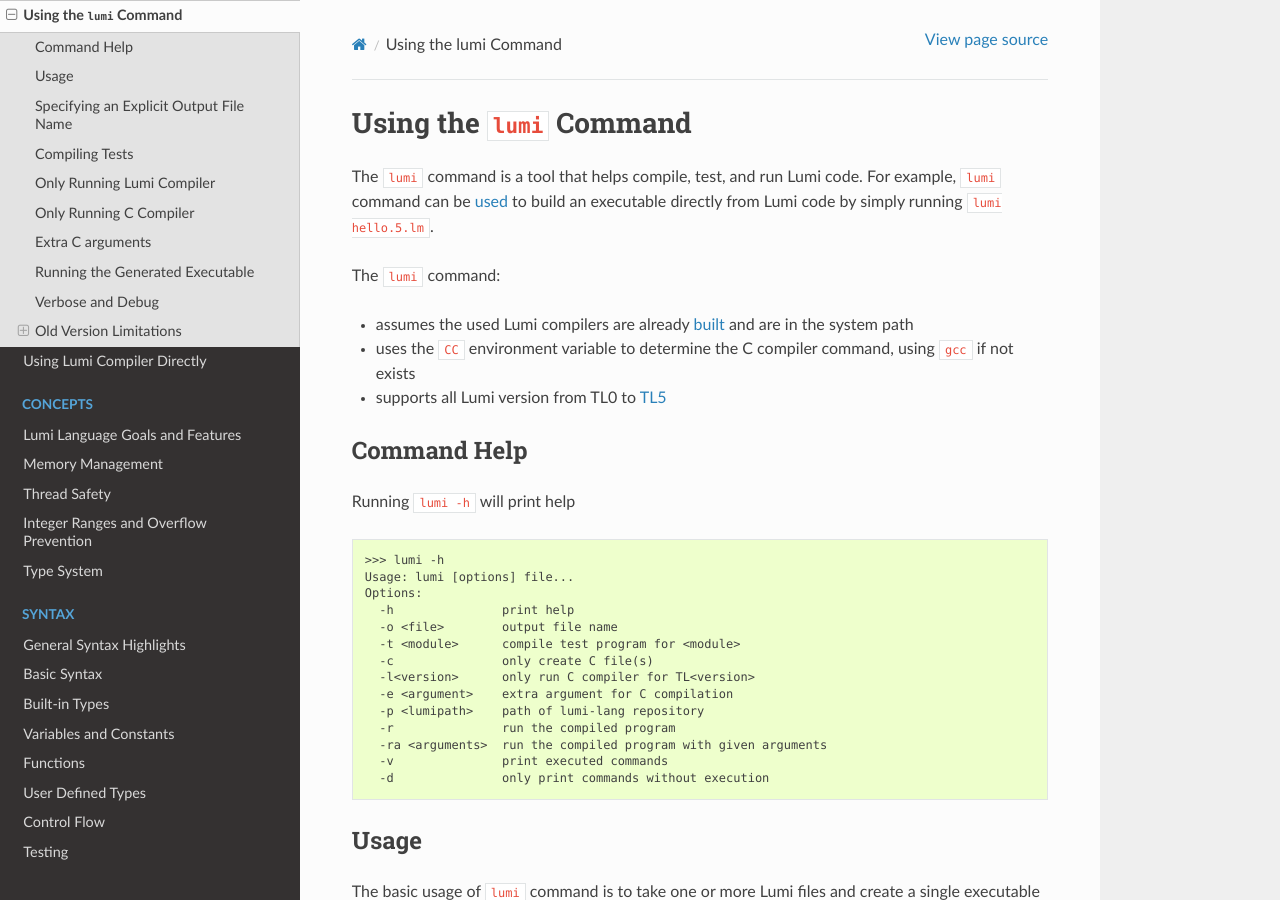
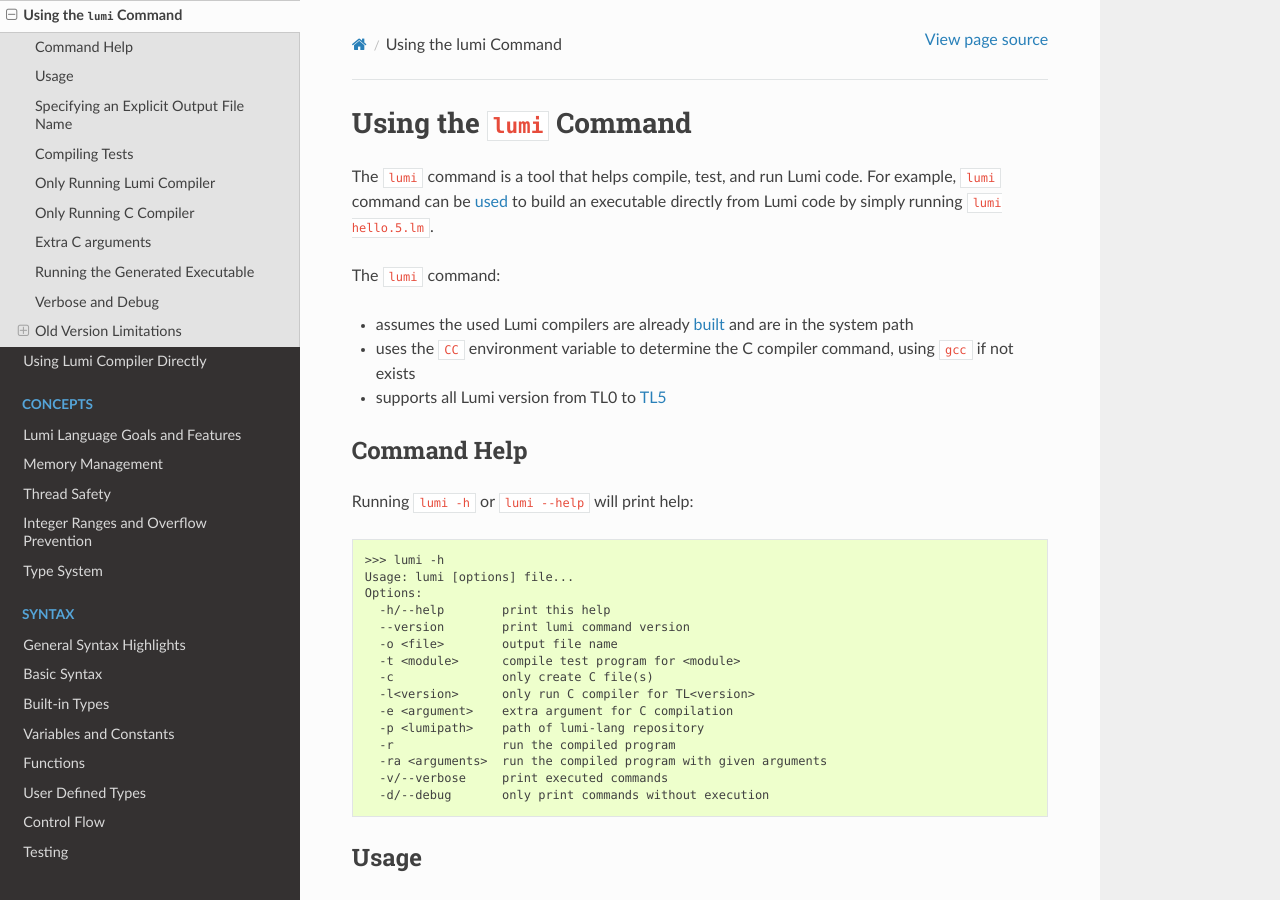
Before and after one commit to meircif/lumi-lang, a Sphinx documentation site: the page built from docs/lumi-command.rst, in a window 1280 px wide and 900 px high. Built offline with Sphinx 7.4.7 and the Read the Docs theme 2.0.0, drawn with Linux system fonts in a browser that asks for light colours; some of the changed text lies outside the part shown.

Commit message:
Update lumi command docs

```diff
--- a/docs/lumi-command.rst
+++ b/docs/lumi-command.rst
@@ -21,14 +21,15 @@ The ``lumi`` command:
 
 Command Help
 ------------
-Running ``lumi -h`` will print help
+Running ``lumi -h`` or ``lumi --help`` will print help:
 
 .. code-block:: none
 
    >>> lumi -h
    Usage: lumi [options] file...
    Options:
-     -h               print help
+     -h/--help        print this help
+     --version        print lumi command version
      -o <file>        output file name
      -t <module>      compile test program for <module>
      -c               only create C file(s)
@@ -37,8 +38,8 @@ Running ``lumi -h`` will print help
      -p <lumipath>    path of lumi-lang repository
      -r               run the compiled program
      -ra <arguments>  run the compiled program with given arguments
-     -v               print executed commands
-     -d               only print commands without execution
+     -v/--verbose     print executed commands
+     -d/--debug       only print commands without execution
 
 .. _lumi-command-usage:
 
@@ -131,9 +132,10 @@ Will run ``hello first-arg "second arg"``.
 
 Verbose and Debug
 -----------------
-Adding ``-v`` (verbose) option will also print the executed commands.
+Adding ``-v`` or ``--verbose`` option will also print the executed commands.
 
-Adding ``-d`` (debug) option will only print the commands without execution.
+Adding ``-d`` or ``--debug`` option will only print the commands without
+execution.
 
 Old Version Limitations
 -----------------------
```
